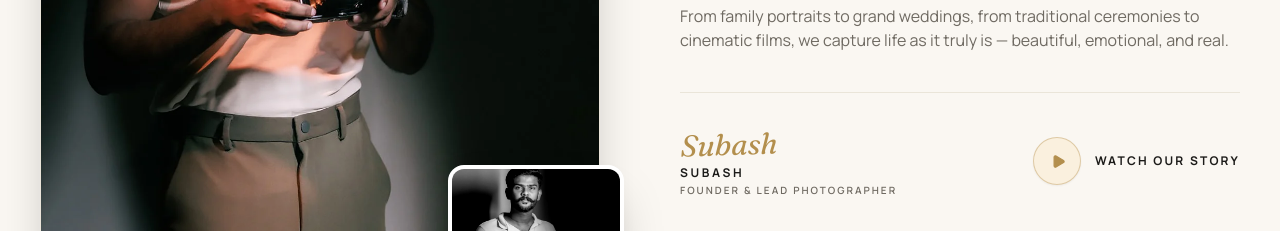
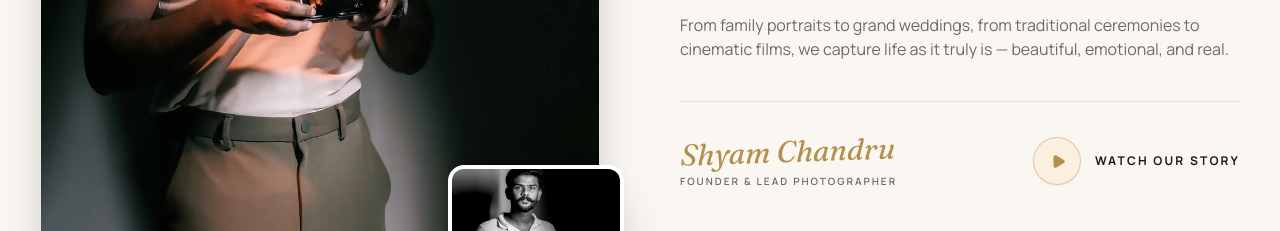
Before and after one commit to TSK2003/subash_studio, a React (Vite) app in the folder frontend/: page / in a window 1280 px wide. Shown: the part 2000-2231 px from the top of the page. Built offline with nearby package versions, Linux system fonts and the light colour scheme; no server answers.

Commit message:
fix(home): update founder signature to Shyam Chandru and remove redundant text

```diff
--- a/frontend/src/pages/Home.jsx
+++ b/frontend/src/pages/Home.jsx
@@ -38,7 +38,7 @@ export default function Home() {
             <div className="relative rounded-2xl overflow-hidden shadow-2xl border border-[#E7E0D2]/80 aspect-[4/5] bg-[#FAF8F5]">
               <img
                 src="/images/shyam-chandru.webp"
-                alt="Subash - Founder and Lead Photographer at SUBASH STUDIO"
+                alt="Shyam Chandru - Founder and Lead Photographer at SUBASH STUDIO"
                 loading="lazy"
                 decoding="async"
                 onError={(e) => {
@@ -53,7 +53,7 @@ export default function Home() {
             <div className="hidden sm:flex absolute -bottom-6 -right-4 sm:-bottom-8 sm:-right-6 w-36 h-36 sm:w-44 sm:h-44 rounded-2xl overflow-hidden shadow-2xl border-4 border-white bg-white z-10">
               <img
                 src="/images/shyam-chandru.webp"
-                alt="Subash at work behind the lens"
+                alt="Shyam Chandru at work behind the lens"
                 loading="lazy"
                 decoding="async"
                 onError={(e) => {
@@ -97,10 +97,7 @@ export default function Home() {
               {/* Left: Signature style text */}
               <div>
                 <p className="font-display italic text-3xl text-[#B38F4D] font-normal select-none -rotate-2 mb-1">
-                  Subash
-                </p>
-                <p className="text-xs font-bold tracking-[0.22em] text-[#1C1B19] uppercase">
-                  SUBASH
+                  Shyam Chandru
                 </p>
                 <p className="text-[10px] tracking-[0.2em] text-[#6F6A62] uppercase font-semibold mt-0.5">
                   FOUNDER &amp; LEAD PHOTOGRAPHER
```
